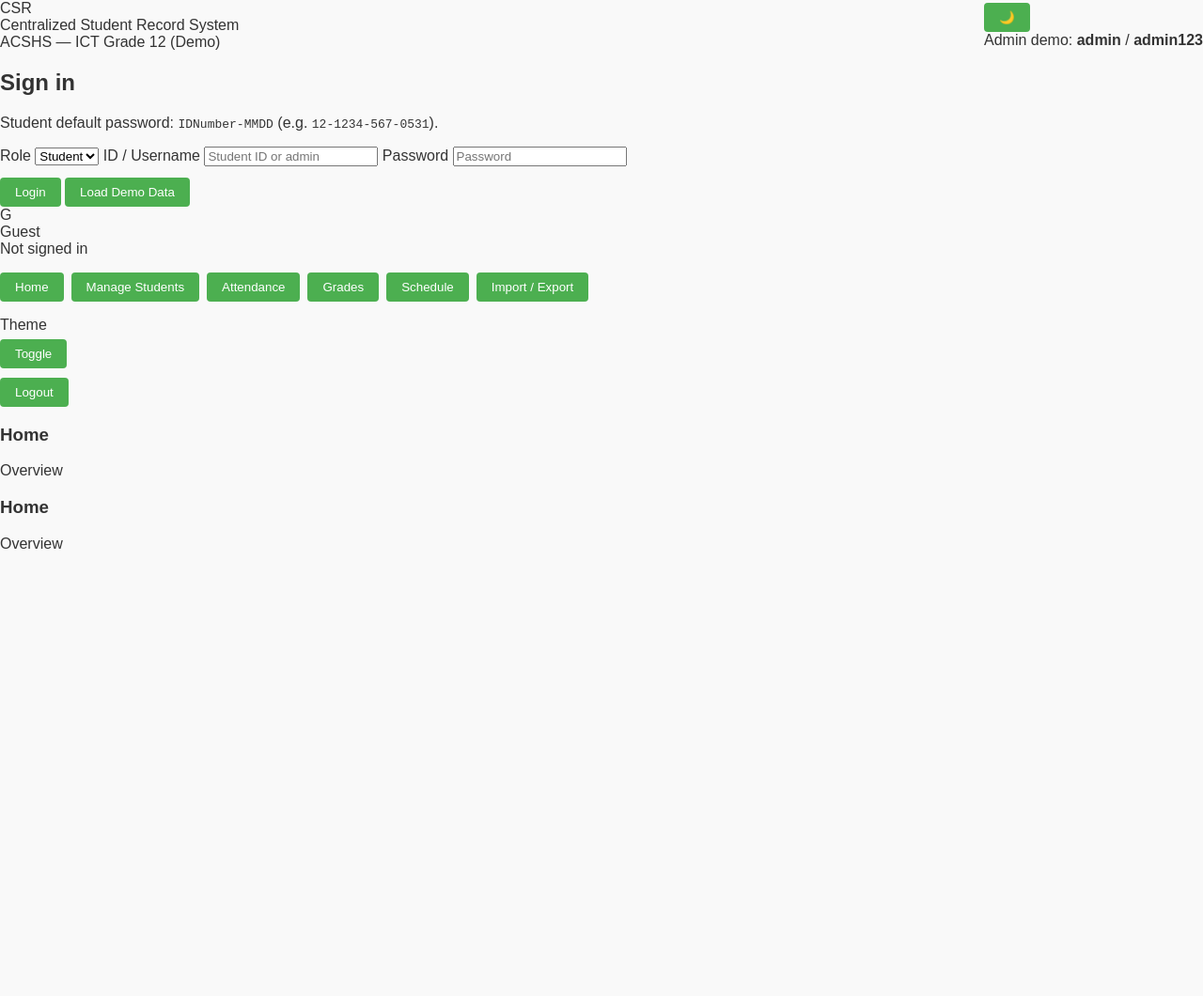
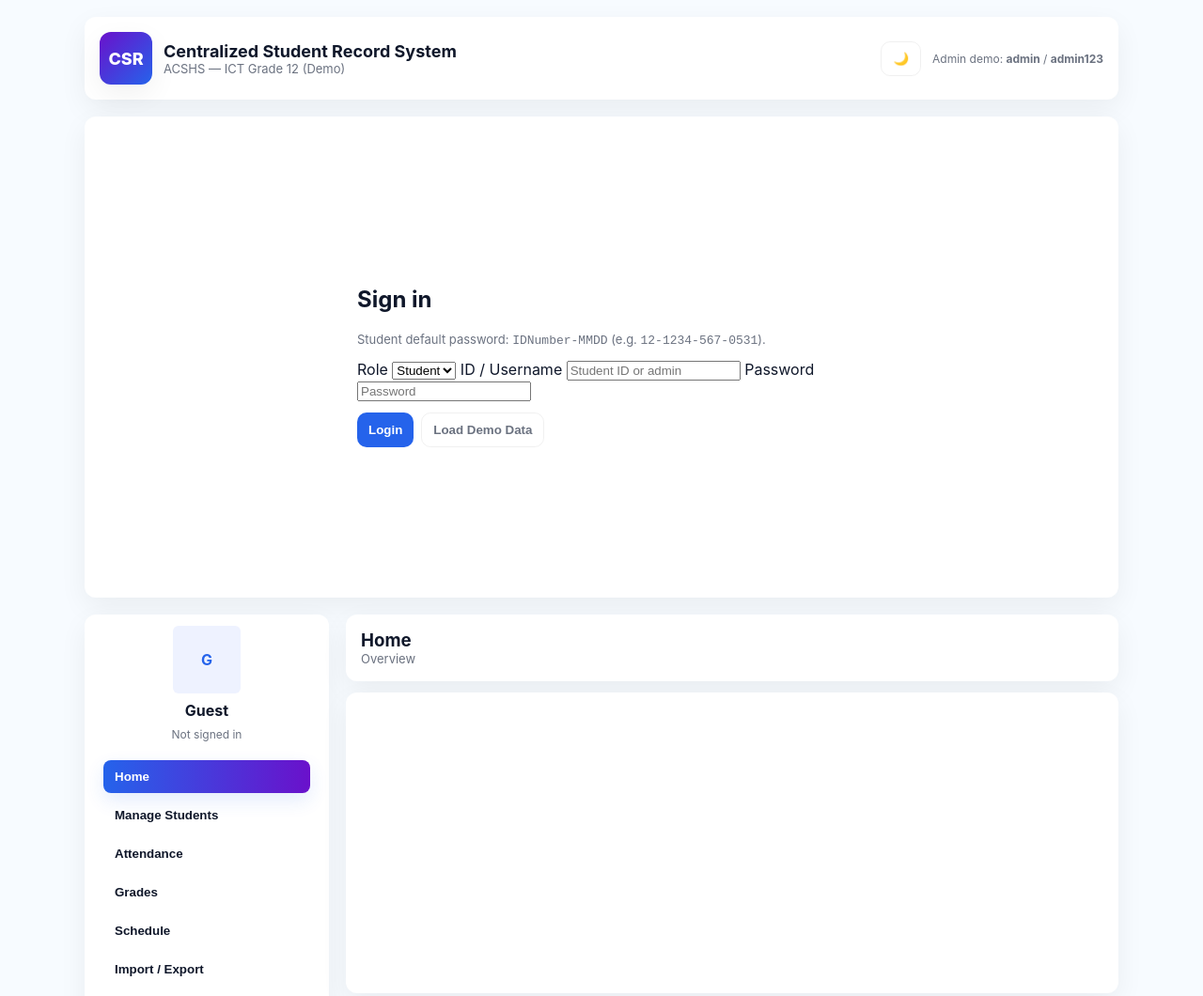
Before and after one commit to mojoojoojo/website, a plain HTML site: page index.html in a window 1280 px wide. Shown: the top 1060 px of the page at 94% size. Before the commit the page ends 800 px from the top, so only its background shows below. Drawn offline with Linux system fonts and the light colour scheme.

Commit message:
Update style.css

```diff
--- a/style.css
+++ b/style.css
@@ -1,70 +1,96 @@
-:root {
-    --bg-color: #f9f9f9;
-    --text-color: #333;
-    --accent-color: #4CAF50;
+:root{
+  --bg: #f7fbff;
+  --card: #ffffff;
+  --text: #0f172a;
+  --muted: #6b7280;
+  --primary: #2563eb;
+  --accent: #6a11cb;
+  --danger: #ef4444;
+  --radius: 12px;
+  --shadow: 0 10px 30px rgba(2,6,23,0.06);
 }
-body.dark {
-    --bg-color: #1e1e1e;
-    --text-color: #f1f1f1;
+:root[data-theme="dark"]{
+  --bg: #0b1220;
+  --card: #0f1724;
+  --text: #e6eef8;
+  --muted: #9aa6bd;
+  --primary: #4f7ffb;
+  --accent: #8f5cff;
+  --shadow: 0 10px 30px rgba(0,0,0,0.6);
 }
-body {
-    font-family: Arial, sans-serif;
-    background: var(--bg-color);
-    color: var(--text-color);
-    margin: 0;
+
+*{box-sizing:border-box}
+body{
+  margin:0; font-family:Inter,system-ui,-apple-system,"Segoe UI",Roboto,Arial;
+  background:var(--bg); color:var(--text); -webkit-font-smoothing:antialiased; padding:18px;
 }
-.page {
-    display: none;
-    padding: 1rem;
+.app{ max-width:1100px; margin:0 auto; display:flex; flex-direction:column; gap:18px; }
+
+.card{ background:var(--card); border-radius:var(--radius); padding:16px; box-shadow:var(--shadow); }
+.center{ min-height:64vh; display:flex; align-items:center; justify-content:center; }
+.auth-card{ max-width:520px; width:100%; }
+
+.app-header{ display:flex; justify-content:space-between; align-items:center; gap:12px; }
+.brand{ display:flex; gap:12px; align-items:center; }
+.logo{ width:56px; height:56px; border-radius:12px; background:linear-gradient(135deg,var(--accent),var(--primary)); color:white; display:flex; align-items:center; justify-content:center; font-weight:800; font-size:18px; box-shadow:var(--shadow); }
+.title{ font-weight:700; font-size:18px; }
+.subtitle{ color:var(--muted); font-size:13px; }
+.header-actions{ display:flex; gap:12px; align-items:center; }
+
+/* Buttons */
+.btn{ padding:10px 12px; border-radius:10px; border:none; cursor:pointer; font-weight:600; }
+.btn.primary{ background:var(--primary); color:white; }
+.btn.ghost{ background:transparent; border:1px solid rgba(0,0,0,0.06); color:var(--muted); }
+.btn.danger{ background:var(--danger); color:white; }
+
+/* Layout */
+.dashboard{ display:flex; gap:18px; align-items:flex-start; }
+.sidebar{ width:260px; min-width:200px; display:flex; flex-direction:column; gap:12px; padding:12px; }
+.sidebar-top{ display:flex; flex-direction:column; align-items:center; gap:8px; }
+.avatar-small-placeholder{ width:72px; height:72px; background:#eef2ff; display:flex; align-items:center; justify-content:center; font-weight:700; color:var(--primary); border-radius:6px; }
+.sidebar-name{ font-weight:700; }
+.nav{ display:flex; flex-direction:column; gap:6px; padding:8px; }
+.nav-item{ text-align:left; padding:10px 12px; border-radius:8px; background:transparent; border:none; cursor:pointer; font-weight:600; color:var(--text); }
+.nav-item.active{ background:linear-gradient(90deg,var(--primary),var(--accent)); color:white; box-shadow:0 8px 20px rgba(37,99,235,0.12); }
+
+/* Main area */
+.main{ flex:1; display:flex; flex-direction:column; gap:12px; }
+.main-header h3{ margin:0; }
+.main-actions{ display:flex; gap:8px; align-items:center; }
+
+/* content body */
+.content{ min-height:320px; }
+
+/* generic helpers */
+.muted{ color:var(--muted); font-size:13px; }
+.tiny{ font-size:12px; color:var(--muted); }
+.row{ display:flex; gap:8px; }
+.col{ flex:1; }
+
+/* tables */
+.table { width:100%; border-collapse:collapse; margin-top:10px; font-size:14px; }
+.table thead th{ text-align:left; padding:10px; color:var(--muted); font-weight:700; }
+.table tbody td{ padding:10px; border-top:1px solid rgba(0,0,0,0.04); vertical-align:middle; }
+.table .actions button{ margin-left:6px; }
+
+/* avatar (SQUARE 1:1) */
+.avatar { width:150px; height:150px; object-fit:cover; display:block; border-radius:0; border:4px solid var(--card); box-shadow:0 8px 20px rgba(2,6,23,0.08); }
+.avatar-placeholder { width:150px; height:150px; display:flex; align-items:center; justify-content:center; background:#eef2ff; color:var(--primary); font-weight:700; font-size:36px; border:4px solid var(--card); }
+
+.thumb { width:40px; height:40px; border-radius:6px; object-fit:cover; display:inline-block; vertical-align:middle; margin-right:8px; }
+
+.input { padding:10px 12px; border-radius:10px; border:1px solid rgba(0,0,0,0.06); background:var(--card); width:100%; }
+.pagination { display:flex; gap:6px; align-items:center; margin-top:8px; flex-wrap:wrap; }
+.page-btn { padding:8px 10px; border-radius:8px; background:#f3f4f6; border:none; cursor:pointer; }
+.page-btn.active { background:var(--primary); color:white; }
+.pill { display:inline-block; background:#f3f4f6; padding:8px 12px; border-radius:999px; font-size:13px; }
+.hr { height:1px; background:rgba(0,0,0,0.04); margin:12px 0; border-radius:4px; }
+
+@media (max-width:980px){
+  .dashboard{ flex-direction:column; }
+  .sidebar{ width:100%; order:2; flex-direction:row; overflow:auto; padding:8px; gap:8px; }
+  .nav{ flex-direction:row; gap:8px; }
+  .sidebar-top{ display:none; }
+  .avatar{ width:100px; height:100px; }
+  .avatar-placeholder{ width:100px; height:100px; font-size:22px; }
 }
-.page.active {
-    display: block;
-}
-header {
-    display: flex;
-    justify-content: space-between;
-    align-items: center;
-}
-nav {
-    margin: 1rem 0;
-    display: flex;
-    flex-wrap: wrap;
-    gap: 0.5rem;
-}
-button {
-    padding: 0.5rem 1rem;
-    background: var(--accent-color);
-    border: none;
-    color: white;
-    cursor: pointer;
-    border-radius: 4px;
-}
-button:hover {
-    opacity: 0.9;
-}
-.login-container {
-    max-width: 300px;
-    margin: 100px auto;
-    padding: 1rem;
-    background: white;
-    border-radius: 8px;
-    text-align: center;
-}
-.login-container input {
-    width: 100%;
-    padding: 0.5rem;
-    margin: 0.3rem 0;
-}
-.student-image {
-    width: 100px;
-    height: 100px;
-    object-fit: cover;
-    display: block;
-    margin: 0 auto 0.5rem;
-    border-radius: 4px;
-}
-@media (max-width: 768px) {
-    nav {
-        flex-direction: column;
-    }
-}
```
